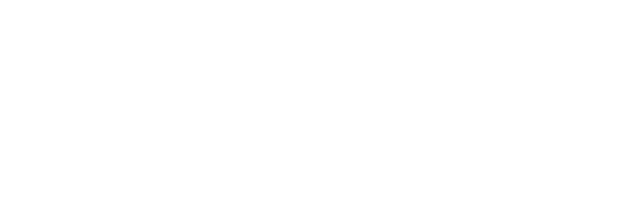
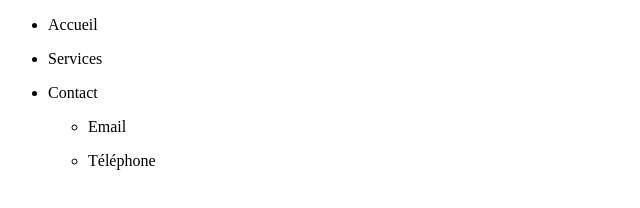
Before and after one commit to Valtio24/Git-Versionning-Partiel-BARNEOUD-Valentin-2INFO, a plain HTML site: page index.html in a window 1280 px wide. Shown: the whole page, without its empty margins (0-640 px from the left). Drawn offline with Linux system fonts and the light colour scheme.

Commit message:
Ajout des éléments HTML

```diff
--- a/index.html
+++ b/index.html
@@ -7,6 +7,17 @@
     <title>Document</title>
 </head>
 <body>
-
+    <nav>
+        <ul>
+            <li><p class="accueil">Accueil</p></li>
+            <li><p class="services">Services</p></li>
+            <li><p class="Contact">Contact</p>
+            <ul class="menu-deroulant">
+                <li><p>Email</p></li>
+                <li><p>Téléphone</p></li>
+            </ul>
+            </li>
+        </ul>
+    </nav>
 </body>
 </html>
```
